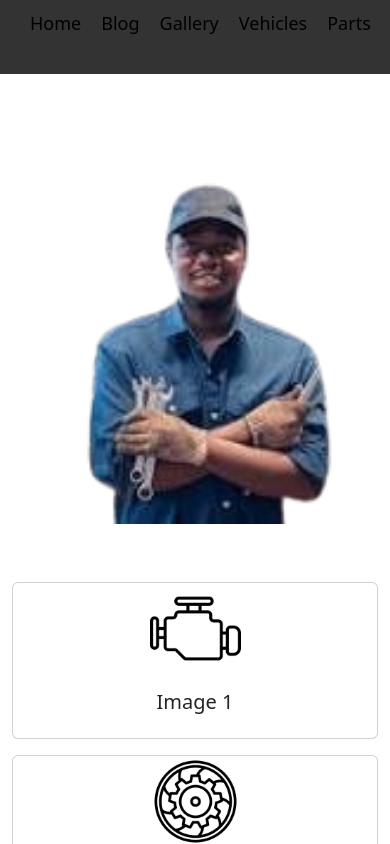
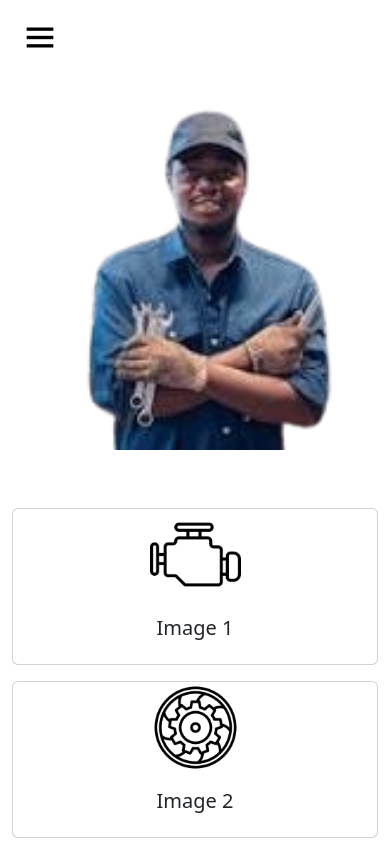
Before and after one commit to Luvuyotafeni/Garage-Front-end, a React (Create React App) app: page / in a window 390 px wide. Shown: the top 844 px of the page. Built offline with nearby package versions, Linux system fonts and the light colour scheme.

Commit message:
reponsive header initialization

```diff
--- a/src/Components/Contact/Contact.jsx
+++ b/src/Components/Contact/Contact.jsx
@@ -4,7 +4,7 @@ import contact_img from '../Assets/images (5).jpg'
 
 const Contact = () => {
   return (
-    <div>
+    <div className='mt-5'>
       <h2 className='text-center'>Contact Us</h2>
       <div className='container contact_img mt-2 mb-2'>
         <img src={contact_img} alt='contact_img' className='contact_img center-text'/>
@@ -76,7 +76,7 @@ const Contact = () => {
           </form>
         </div>
       </div>
-      <div className='container mt-5'>
+      <div className='container mt-5 mb-3'>
         <h2 className='text-center mb-4'>Our Location</h2>
         <div className='map-container'>
           <iframe
--- a/src/Components/Header/Header.css
+++ b/src/Components/Header/Header.css
@@ -1,6 +1,11 @@
 .header {
-    background-color: #333;
+    background-color: white;
     padding: 10px 20px;
+    color: black;
+    position:fixed;
+    z-index:999;
+    width: 100%;
+    top:0;
   }
 
   .nav-links {
@@ -24,3 +29,43 @@
   .nav-links a:hover {
     text-decoration: underline;
   }
+
+  .hamburger{
+    display: none;
+    cursor:pointer;
+    font-size: 2.5rem;
+  }
+
+  .close-icon{
+    display:none;
+    font-size:2.5rem;
+    cursor: pointer;
+    position:absolute;
+    top:1rem;
+    right:1rem;
+    z-index: 1001;
+  }
+
+  @media (max-width:768px){
+    .nav-links{
+      display: none;
+    }
+    .hamburger{
+      display: block;
+    }
+
+    .nav-links.open{
+      display: flex;
+      position:fixed;
+      top:0;
+      right:0;
+      width:80%;
+      max-width: 300px;
+      height: 100vh;
+      background-color: white;
+      flex-direction: column;
+      align-items: flex-end;
+      z-index: 1000;
+      padding: 15px;
+    }
+  }
--- a/src/Components/Header/Header.jsx
+++ b/src/Components/Header/Header.jsx
@@ -1,12 +1,22 @@
-import React from 'react'
+import React, {useState} from 'react'
 import { Link } from 'react-router-dom';
 import "./Header.css"
 
 const Header = () => {
+
+  const [isMenuOpen, setIsMenuOpen] = useState(false);
+
+  const toggleMenu = () =>{
+    setIsMenuOpen(isMenuOpen);
+  };
   return (
     <div>
         <nav className="header">
-            <ul className="nav-links">
+          <div className={`nav-links ${isMenuOpen ? 'open': ''}`}>
+            <div className='close-icon' onClick={toggleMenu}>
+              <i className='bx bx-x'></i>
+            </div>
+            <ul >
                 <li>
                 <Link to="/">Home</Link>
                 </li>
@@ -29,6 +39,10 @@ const Header = () => {
                 <Link to="/contact">Contact Us</Link>
                 </li>
             </ul>
+          </div>
+          <div className='hamburger' onClick={toggleMenu}>
+            <i className={`bx ${isMenuOpen ? 'bx-x': 'bx-menu'}`}></i>
+          </div>
         </nav>
     </div>
   )
```
